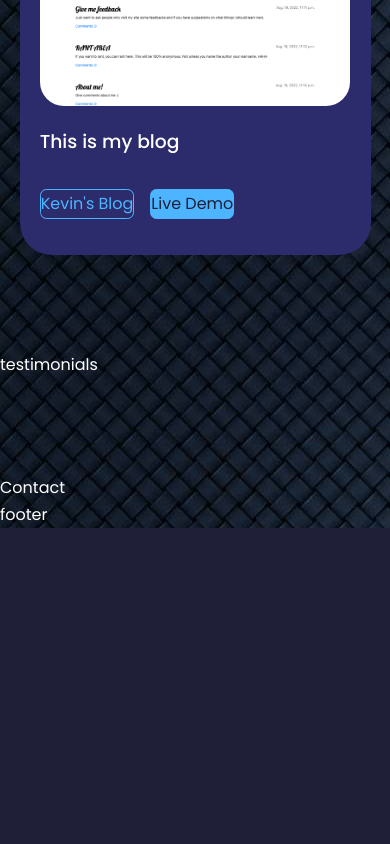
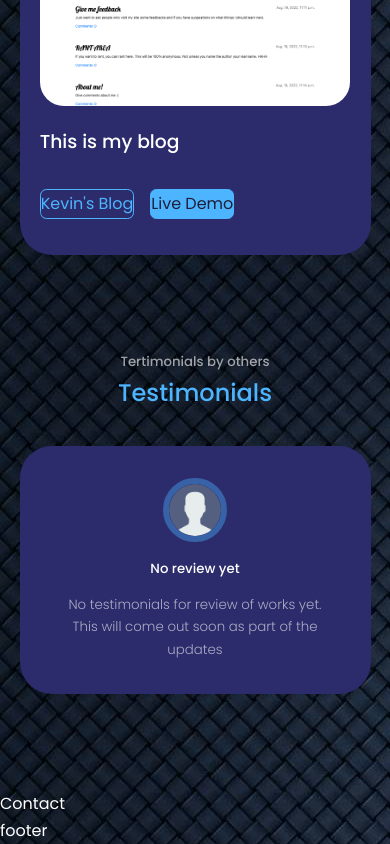
Before and after one commit to Mckevin11/my-portfolio, a React (Create React App) app: page / in a window 390 px wide. Shown: the part 4534-5378 px from the top of the page. Before the commit the page ends 5062 px from the top, so only its background shows below. Built offline with nearby package versions, Linux system fonts and the light colour scheme.

Commit message:
Updating testimonial component and media queries

```diff
--- a/src/components/testimonials/Testimonials.js
+++ b/src/components/testimonials/Testimonials.js
@@ -1,10 +1,27 @@
-import React from 'react'
-import './testimonials.css'
+import React from "react";
+import "./testimonials.css";
+import userImage from "../../assets/userImage.png";
 
 const testimonials = () => {
   return (
-    <section id='testimonials'>testimonials</section>
-  )
-}
+    <section id="testimonials">
+      <h5>Tertimonials by others</h5>
+      <h2>Testimonials</h2>
 
-export default testimonials
+      <div className="container testimonials__container">
+        <article className="testimonial">
+          <div className="client__avatar">
+            <img src={userImage} alt="userImage" />
+          </div>
+          <h5 className="client__name">No review yet</h5>
+          <small className="client__review">
+            No testimonials for review of works yet. This will come out soon as
+            part of the updates
+          </small>
+        </article>
+      </div>
+    </section>
+  );
+};
+
+export default testimonials;
--- a/src/components/testimonials/testimonials.css
+++ b/src/components/testimonials/testimonials.css
@@ -0,0 +1,46 @@
+.container.testimonials__container {
+  width: 40%;
+}
+
+.client__avatar {
+  width: 4rem;
+  aspect-ratio: 1/1;
+  overflow: hidden;
+  border-radius: 50%;
+  margin: 0 auto 1rem;
+  border: 0.4rem solid var(--color-primary-variant);
+}
+
+.testimonial {
+  background: var(--color-bg-variant);
+  text-align: center;
+  padding: 2rem;
+  border-radius: 2rem;
+  user-select: none;
+}
+
+.client__review {
+  color: var(--color-light);
+  font-weight: 300;
+  display: block;
+  width: 80%;
+  margin: 0.8rem auto 0;
+}
+
+/* ============ MEDIA QUERIES ( MEDIUM DEVICES ) ============== */
+@media screen and (max-width: 1024px) {
+  .container.testimonials__container {
+    width: 60%;
+  }
+}
+
+/* ============ MEDIA QUERIES ( SMALL DEVICES ) ============== */
+@media screen and (max-width: 600px) {
+  .container.testimonials__container {
+    width: var(--container-width-sm);
+  }
+
+  .client__review {
+    width: var(--container-width-sm);
+  }
+}
```
Also changed, not shown: src/assets/userImage.png (added).
